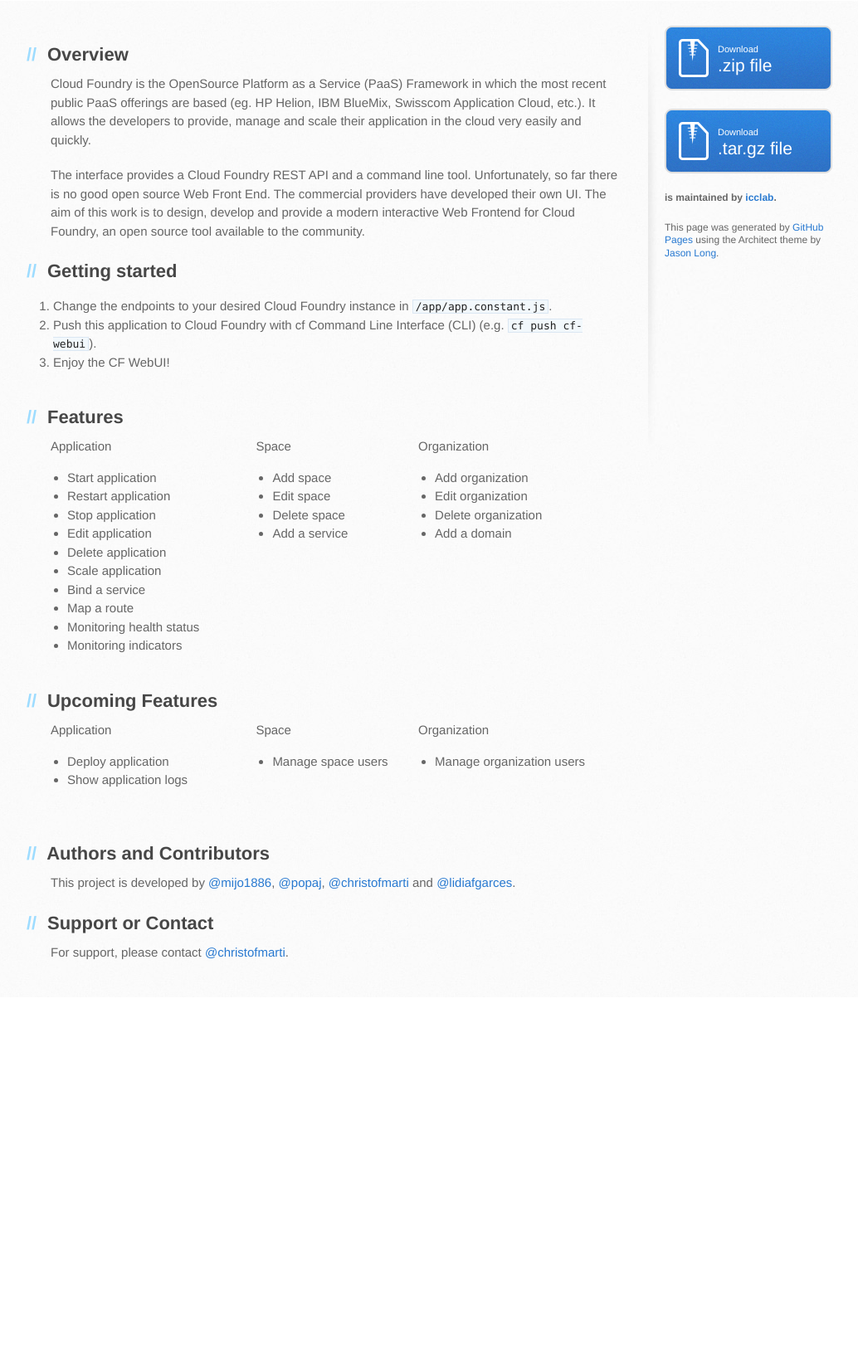
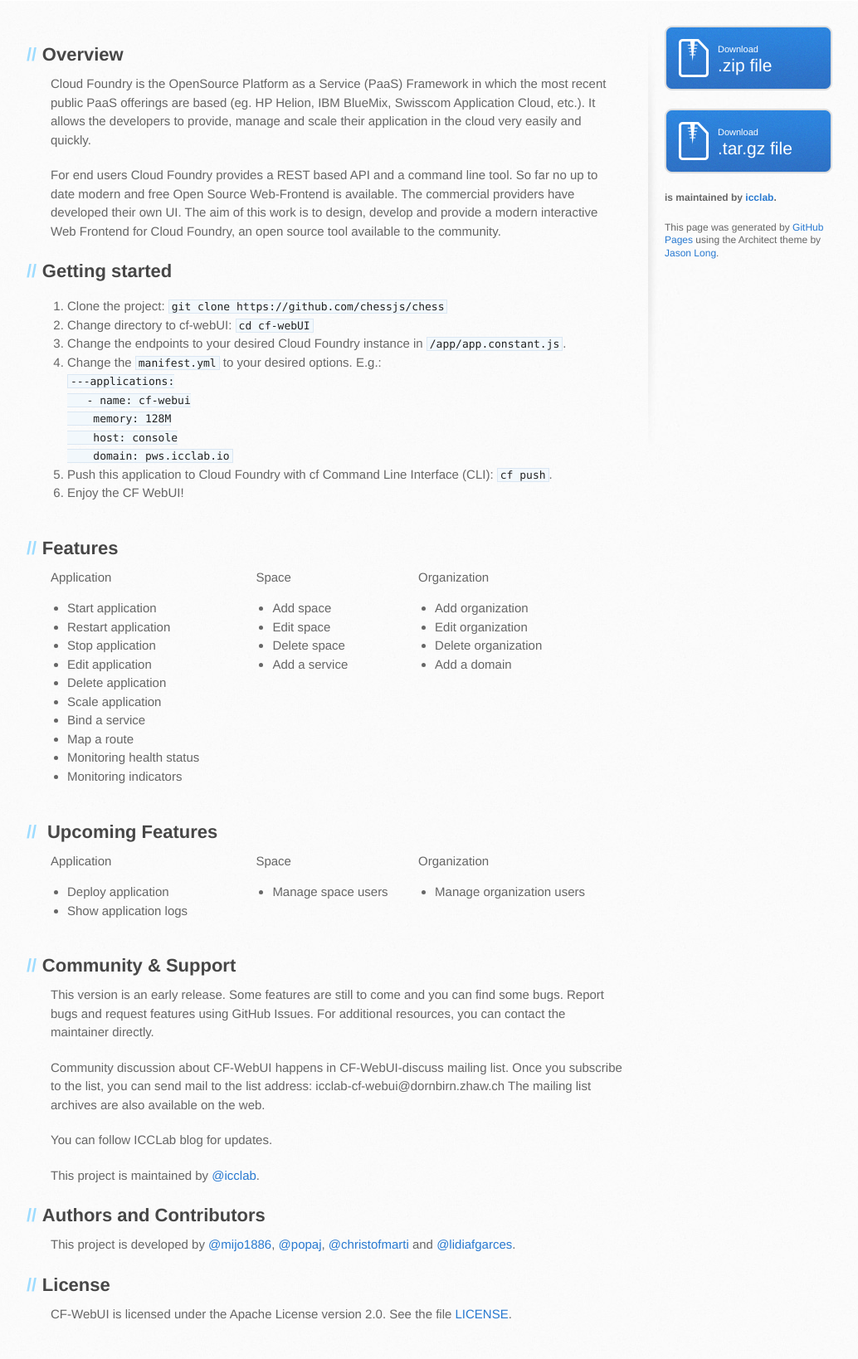
Before and after one commit to icclab/cf-webui, a PHP site: page / in a window 1280 px wide. Shown: the part 235-1873 px from the top of the page at 83% size, without its empty margins (109-1143 px from the left). Before the commit the page ends 1392 px from the top, so only its background shows below. Run offline with PHP 8.4, Linux system fonts and the light colour scheme.

Commit message:
Uploaded information

```diff
--- a/index.html
+++ b/index.html
@@ -8,14 +8,11 @@
       <link rel="stylesheet" type="text/css" href="stylesheets/stylesheet.css" media="screen">
       <link rel="stylesheet" type="text/css" href="stylesheets/github-light.css" media="screen">
       <link rel="stylesheet" type="text/css" href="stylesheets/print.css" media="print">
-
       <!--[if lt IE 9]>
       <script src="//html5shiv.googlecode.com/svn/trunk/html5.js"></script>
       <![endif]-->
-
       <title>CF-WebUI by lidiafgarces</title>
    </head>
-
    <body>
       <header>
          <div class="inner">
@@ -24,36 +21,38 @@
             <a href="https://github.com/lidiafgarces/cf-webui" class="button"><small>View project on</small> GitHub</a>
          </div>
       </header>
+      <div id="content-wrapper">
 
-    <div id="content-wrapper">
          <div class="inner clearfix">
             <section id="main-content">
-          <h2>
-<a id="overview" class="anchor" href="#overview" aria-hidden="true"><span class="octicon octicon-link"></span></a>Overview</h3>
+               <h2><a id="overview" class="anchor" href="#overview" aria-hidden="true"><span class="octicon octicon-link"></span></a>Overview</h2>
+               <p>Cloud Foundry is the OpenSource Platform as a Service (PaaS) Framework in which the most recent public PaaS offerings are based (eg. HP Helion, IBM BlueMix, Swisscom Application Cloud, etc.). It allows the developers to provide, manage and scale their application in the cloud very easily and quickly.</p>
+               <p>For end users Cloud Foundry provides a REST based API and a command line tool. So far no up to date modern and free Open Source Web-Frontend is available. The commercial providers have developed their own UI. The aim of this work is to design, develop and provide a modern interactive Web Frontend for Cloud Foundry, an open source tool available to the community.</p>
 
-<p>Cloud Foundry is the OpenSource Platform as a Service (PaaS) Framework in which the most recent public PaaS offerings are based (eg. HP Helion, IBM BlueMix, Swisscom Application Cloud, etc.). It allows the developers to provide, manage and scale their application in the cloud very easily and quickly.</p>
-<p>The interface provides a Cloud Foundry REST API and a command line tool. Unfortunately, so far there is no good open source Web Front End. The commercial providers have developed their own UI. The aim of this work is to design, develop and provide a modern interactive Web Frontend for Cloud Foundry, an open source tool available to the community.</p>
-
-<h2>
-<a id="getting-started" class="anchor" href="#getting-started" aria-hidden="true"><span class="octicon octicon-link"></span></a>Getting started</h3>
-
+               <h2><a id="getting-started" class="anchor" href="#getting-started" aria-hidden="true"><span class="octicon octicon-link"></span></a>Getting started</h2>
                <ol>
+                  <li>Clone the project: <code>git clone https://github.com/chessjs/chess</code> </li>
+                  <li>Change directory to cf-webUI: <code>cd cf-webUI</code></li>
                   <li>Change the endpoints to your desired Cloud Foundry instance in <code>/app/app.constant.js</code>.</li>
-<li>Push this application to Cloud Foundry with cf Command Line Interface (CLI) (e.g. <code>cf push cf-webui</code>).</li>
+                  <li>Change the <code>manifest.yml</code> to your desired options. E.g.:<br>
+                    <code>---applications:<br>
+                      &nbsp;&nbsp;&nbsp;- name: cf-webui<br>
+                      &nbsp;&nbsp;&nbsp;  memory: 128M<br>
+                      &nbsp;&nbsp;&nbsp;  host: console<br>
+                      &nbsp;&nbsp;&nbsp;  domain: pws.icclab.io</code></li>
+                  <li>Push this application to Cloud Foundry with cf Command Line Interface (CLI): <code>cf push</code>.</li>
                   <li>Enjoy the CF WebUI!</li>
                </ol>
 
                <table>
                   <tr>
                      <td>
-    <h2>
-    <a id="features" class="anchor" href="#features" aria-hidden="true"><span class="octicon octicon-link"></span></a>Features</h3>
+                        <h2><a id="features" class="anchor" href="#features" aria-hidden="true"><span class="octicon octicon-link"></span></a>Features</h2>
                      </td>
                      <td>
                         &nbsp
                      </td>
                   </tr>
-
                   <tr>
                      <td>
                         Application
@@ -89,18 +88,13 @@
                         </ul>
                      </td>
                   </tr>
-
-
                   <tr>
                      <td>
                         <h2>
-    <a id="upcoming-features" class="anchor" href="#upcoming-features" aria-hidden="true"><span class="octicon octicon-link"></span></a>Upcoming Features</h3>
+                        <a id="upcoming-features" class="anchor" href="#upcoming-features" aria-hidden="true"><span class="octicon octicon-link"></span></a>Upcoming Features</h2>
                      </td>
-   <td>
-      &nbsp
-    </td>
+
                   </tr>
-
                   <tr>
                      <td>
                         Application
@@ -108,7 +102,6 @@
                            <li>Deploy application</li>
                            <li>Show application logs</li>
                         </ul>
-      &nbsp
                      </td>
                      <td>
                         Space
@@ -125,20 +118,21 @@
                   </tr>
                </table>
 
-<h2>
-<a id="authors-and-contributors" class="anchor" href="#authors-and-contributors" aria-hidden="true"><span class="octicon octicon-link"></span></a>Authors and Contributors</h3>
+               <h2><a id="community-and-support" class="anchor" href="#community-and-support" aria-hidden="true"><span class="octicon octicon-link"></span></a>Community & Support</h2>
+               <p>This version is an early release. Some features are still to come and you can find some bugs. Report bugs and request features using GitHub Issues. For additional resources, you can contact the maintainer directly.</p>
+               <p>Community discussion about CF-WebUI happens in CF-WebUI-discuss mailing list. Once you subscribe to the list, you can send mail to the list address: icclab-cf-webui@dornbirn.zhaw.ch The mailing list archives are also available on the web.</p>
+               <p>You can follow ICCLab blog for updates.</p>
+               <p>This project is maintained by <a href="https://github.com/icclab" class="user-mention">@icclab</a>.</p>
 
-<p>This project is developed by <a href="https://github.com/mijo1886"
-class="user-mention">@mijo1886</a>, <a href="https://github.com/popaj"
-class="user-mention">@popaj</a>, <a href="https://github.com/christofmarti"
-class="user-mention">@christofmarti</a> and <a href="https://github.com/lidiafgarces"
-class="user-mention">@lidiafgarces</a>.</p>
+               <h2><a id="authors-and-contributors" class="anchor" href="#authors-and-contributors" aria-hidden="true"><span class="octicon octicon-link"></span></a>Authors and Contributors</h2>
+               <p>This project is developed by
+                  <a href="https://github.com/mijo1886" class="user-mention">@mijo1886</a>, <a href="https://github.com/popaj" class="user-mention">@popaj</a>,
+                  <a href="https://github.com/christofmarti" class="user-mention">@christofmarti</a> and
+                  <a href="https://github.com/lidiafgarces" class="user-mention">@lidiafgarces</a>.
+                </p>
 
-<h2>
-<a id="support-or-contact" class="anchor" href="#support-or-contact" aria-hidden="true"><span class="octicon octicon-link"></span></a>Support or Contact</h3>
-
-<p>For support, please contact <a href="https://github.com/christofmarti"
-class="user-mention">@christofmarti</a>.</p>
+               <h2><a id="License" class="anchor" href="#license" aria-hidden="true"><span class="octicon octicon-link"></span></a>License</h2>
+               <p>CF-WebUI is licensed under the Apache License version 2.0. See the file <a href="https://github.com/icclab/cf-webui/blob/master/LICENSE">LICENSE</a>.</p>
             </section>
 
             <aside id="sidebar">
@@ -150,14 +144,10 @@ class="user-mention">@christofmarti</a>.</p>
                <small>Download</small>
                .tar.gz file
                </a>
-
                <p class="repo-owner"><a href="https://github.com/lidiafgarces/cf-webui"></a> is maintained by <a href="https://github.com/icclab">icclab</a>.</p>
-
                <p>This page was generated by <a href="https://pages.github.com">GitHub Pages</a> using the Architect theme by <a href="https://twitter.com/jasonlong">Jason Long</a>.</p>
             </aside>
          </div>
       </div>
-
-
    </body>
 </html>
--- a/stylesheets/stylesheet.css
+++ b/stylesheets/stylesheet.css
@@ -734,7 +734,7 @@ ul {
 ol {
   list-style-position: inside;
   list-style: decimal;
-  padding-left: 3px;
+  padding-left: 20px;
 }
 
 dl dd {
```
Lines whose indentation alone changed are shown as unchanged.
